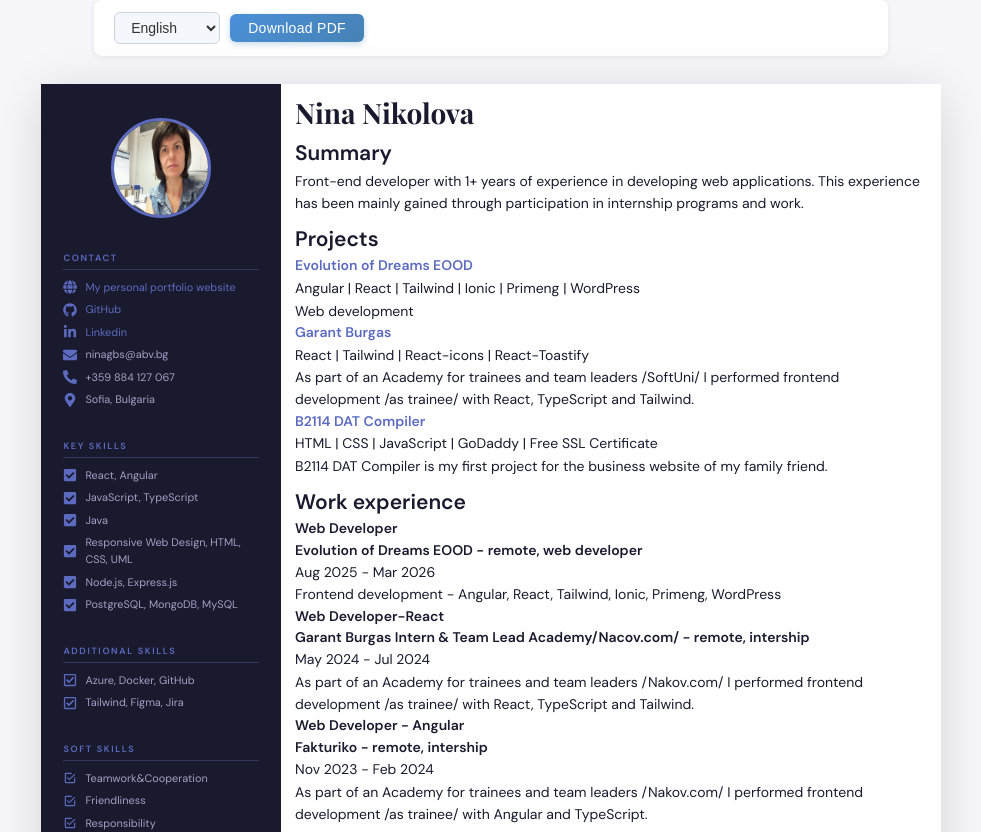
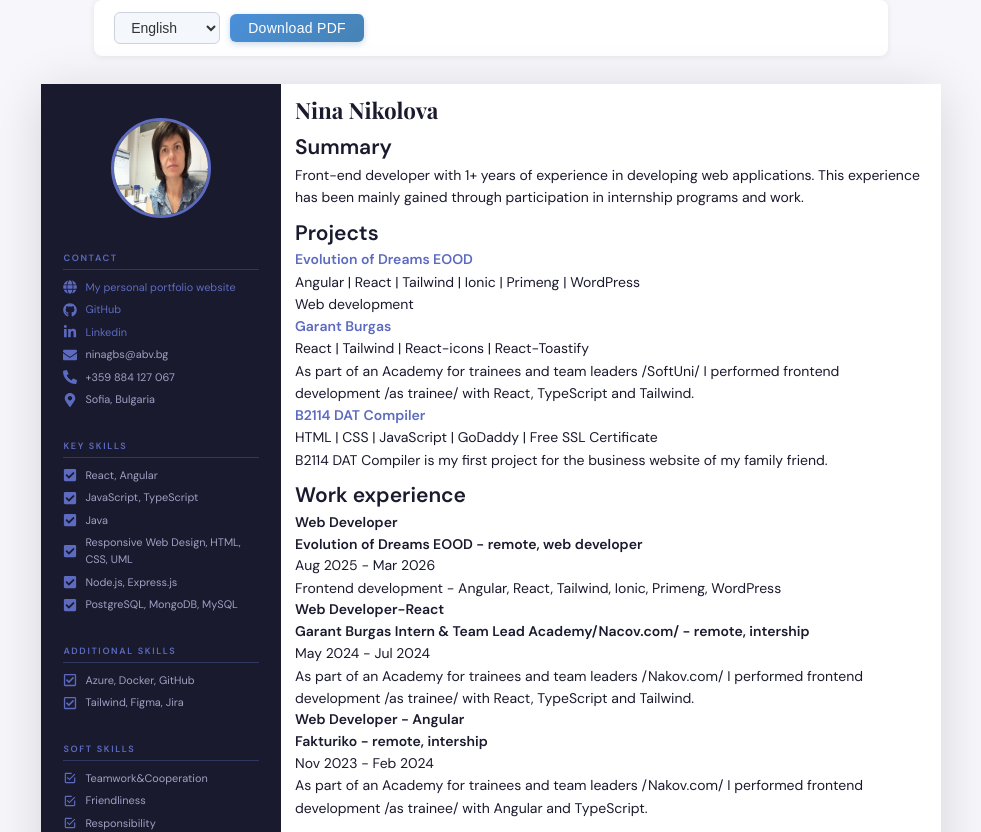
Before and after one commit to NinaNikolova/resume, a React (Create React App) app: page / in a window 1280 px wide. Shown: the top 832 px of the page, without its empty margins (149-1130 px from the left). Built offline with nearby package versions, Linux system fonts and the light colour scheme.

Commit message:
corrected resume

```diff
--- a/src/index.css
+++ b/src/index.css
@@ -139,7 +139,7 @@ body {
 
 .full-name h1 {
   font-family: 'Playfair Display', serif;
-  font-size: 2rem;
+  font-size: 1.6rem;
   font-weight: 700;
   color: var(--ink);
   line-height: 1.1;
@@ -158,7 +158,7 @@ body {
 }
 
 .hero-summary {
-  margin-top: 0.8rem;
+  margin-top: 0.6rem;
   color: var(--mid);
   font-size: 0.87rem;
   max-width: 480px;
```
